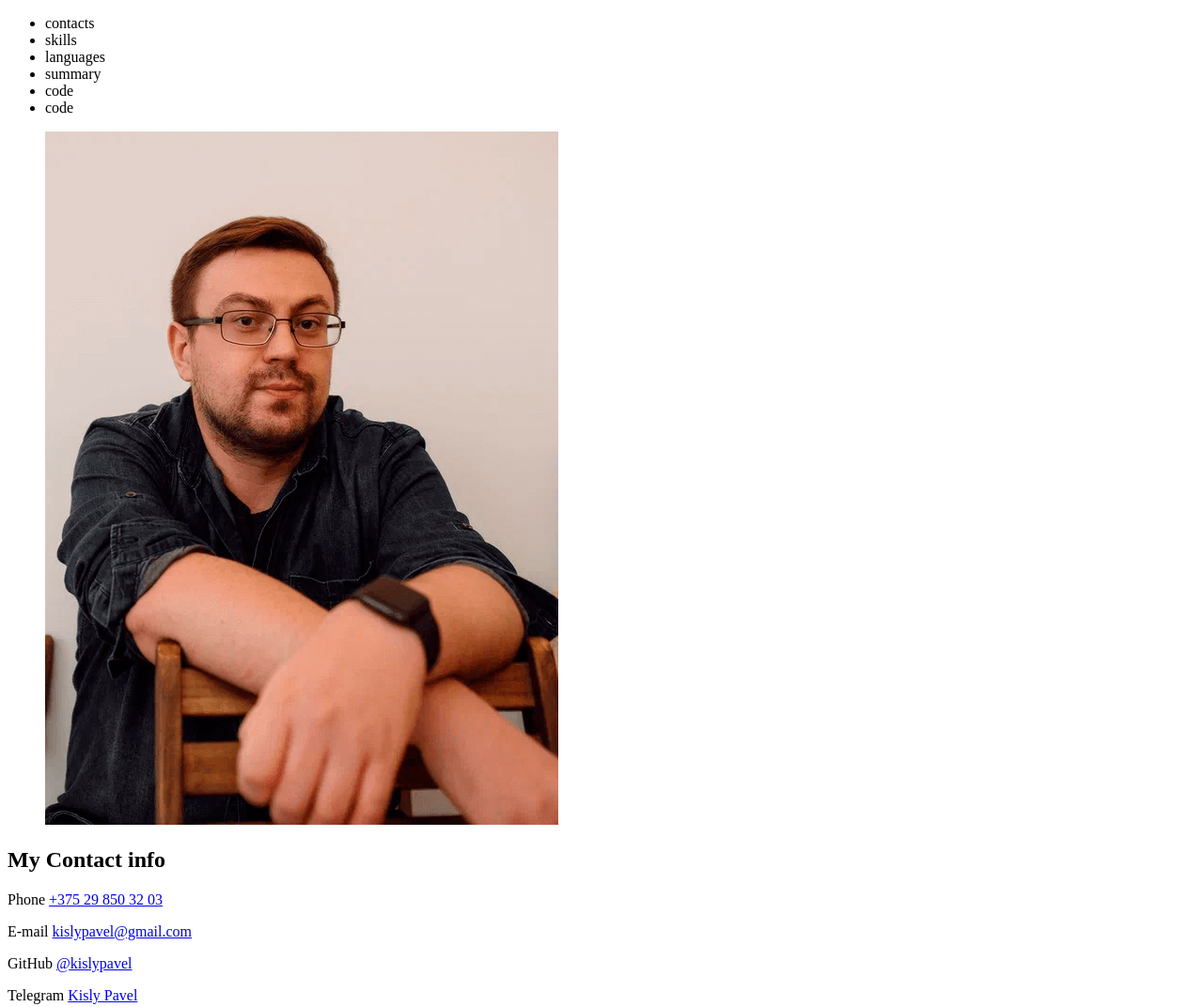
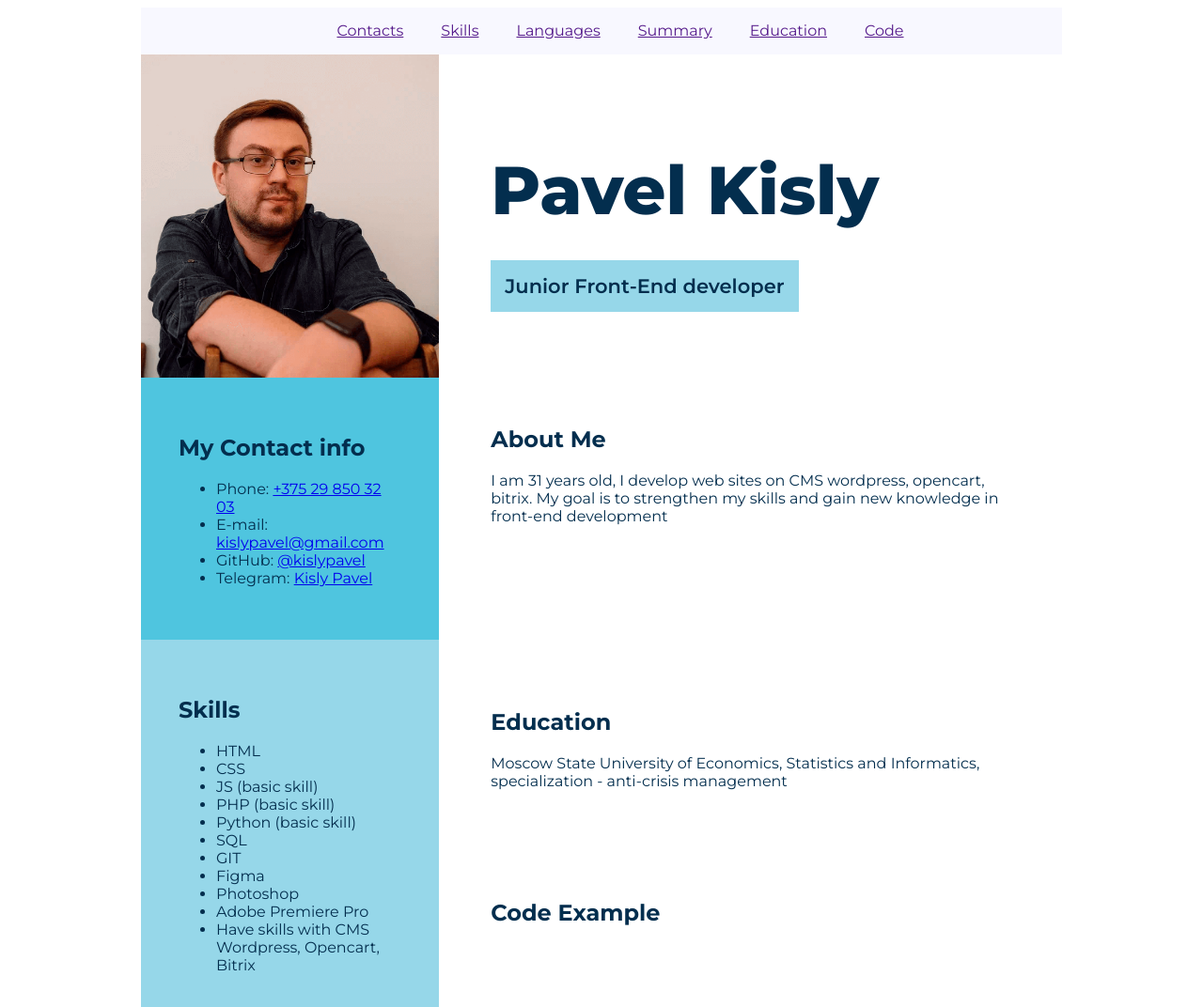
Before and after one commit to kislypavel/rsschool-cv, a plain HTML site: page index.html in a window 1280 px wide. Shown: the top 1072 px of the page at 94% size. Drawn offline with Linux system fonts and the light colour scheme.

Commit message:
feat: styled the page

```diff
--- a/index.html
+++ b/index.html
@@ -14,31 +14,42 @@
     <header class="container">
         <nav class="nav">
             <ul class="nav-list">
-                <li class="nav-item">contacts</li>
-                <li class="nav-item">skills</li>
-                <li class="nav-item">languages</li>
-                <li class="nav-item">summary</li>
-                <li class="nav-item">code</li>
-                <li class="nav-item">code</li>
+                <li class="nav-item">
+                    <a href="" class="nav-link">Contacts</a>
+                </li>
+                <li class="nav-item">
+                    <a href="" class="nav-link">Skills</a>
+                </li>
+                <li class="nav-item"><a href="" class="nav-link">Languages</a>
+                </li>
+                <li class="nav-item">
+                    <a href="" class="nav-link">Summary</a>
+                </li>
+                <li class="nav-item">
+                    <a href="" class="nav-link">Education</a>
+                </li>
+                <li class="nav-item">
+                    <a href="" class="nav-link">Code</a>
+                </li>
             </ul>
         </nav>
     </header>
 
-    <main class="container">
+    <main class="container split">
         <div class="left-block">
-            <section class="profile-photo">
-                <figure>
-                    <img src="my-photo.png" alt="my photo">
-                </figure>
+            <figure class="profile-photo">
+                <img class="my-photo" src="assets/img/my-photo.png" alt="my photo">
+            </figure>
+            <section class="content-wrapper contacts">
+                <h2>My Contact info</h2>
+                <ul>
+                    <li><span>Phone:</span> <a href="tel:+375298503203">+375 29 850 32 03</a></li>
+                    <li><span>E-mail:</span> <a href="mailto:kislypavel@gmail.com">kislypavel@gmail.com</a></li>
+                    <li><span>GitHub:</span> <a href="https://github.com/kislypavel">@kislypavel</a></li>
+                    <li><span>Telegram:</span> <a href="https://t.me/k_polwoker">Kisly Pavel</a></li>
+                </ul>
             </section>
-            <section class="contacts">
-                <h2>My Contact info</h2>
-                <p><span>Phone</span> <a href="tel:+375298503203">+375 29 850 32 03</a></p>
-                <p><span>E-mail</span> <a href="mailto:kislypavel@gmail.com">kislypavel@gmail.com</a></p>
-                <p><span>GitHub</span> <a href="https://github.com/kislypavel">@kislypavel</a></p>
-                <p><span>Telegram</span> <a href="https://t.me/k_polwoker">Kisly Pavel</a></p>
-            </section>
-            <section class="skills">
+            <section class="content-wrapper skills">
                 <h2>Skills</h2>
                 <ul>
                     <li>HTML</li>
@@ -54,30 +65,37 @@
                     <li>Have skills with CMS Wordpress, Opencart, Bitrix</li>
                 </ul>
             </section>
-            <section class="languages">
+            <section class="content-wrapper languages">
                 <h2>Languages</h2>
-                <p>English level A1 (Improving my English level at lingualeo.com)</p>
+                <ul>
+                    <li>English level A1 (Improving my English level at lingualeo.com)</li>
+                </ul>
             </section>
         </div>
         <div class="right-block">
-            <section class="profile-name">
-                <h1>Pavel Kisly</h1>
+            <section class="content-wrapper profile-name">
+                <h1 class="title">Pavel Kisly</h1>
+                <p class="position">Junior Front-End developer</p>
             </section>
-            <section class="summary">
+            <section class="content-wrapper summary">
                 <h2>About Me</h2>
                 <p>I am 31 years old, I develop web sites on CMS wordpress, opencart, bitrix. My goal is to strengthen my skills and gain new knowledge in front-end development</p>
             </section>
-            <section class="courses"></section>
-            <section class="education">
+            <section class="content-wrapper courses"></section>
+            <section class="content-wrapper education">
                 <h2>Education</h2>
                 <p>Moscow State University of Economics, Statistics and Informatics, specialization - anti-crisis management</p>
             </section>
-            <section class="code">
+            <section class="content-wrapper code">
                 <h2>Code Example</h2>
             </section>
         </div>
     </main>
 
-    <footer class="container"></footer>
+    <footer class="container footer">
+        <a href="https://rs.school/js-stage0/" ><img class="rs-logo" src="assets/img/rs_school_js.svg" alt="rs logo"> </a>
+        <a href="https://github.com/kislypavel/" class="github-logo">My GitHub</a>
+        <p>2022</p>
+    </footer>
 </body>
 </html>
--- a/style.css
+++ b/style.css
@@ -1,7 +1,117 @@
 * {
     box-sizing: border-box;
 }
+
+html {
+    scroll-behavior: smooth;
+}
+
+body {
+    font-family: "Montserrat", Arial, sans-serif;
+    font-size: 16px;
+    color: #032e4e;
+}
+
 .container {
-    max-width: 1280px;
+    max-width: 980px;
     margin: 0 auto;
 }
+
+.nav-list {
+    display: flex;
+    justify-content: center;
+    align-items: center;
+    background-color: rgb(248 248 255);
+}
+
+.nav-list {
+    list-style: none;
+    margin: 0;
+}
+
+.nav-link {
+    padding: 0 20px;
+    line-height: 50px;
+}
+
+.container.split {
+    display: flex;
+}
+
+.left-block {
+    width: 480px;
+}
+
+.right-block {
+    margin-left: 15px;
+    width: 100%;
+}
+
+.my-photo {
+    width: 100%;
+    display: block;
+}
+
+.profile-photo {
+    margin: 0;
+}
+
+.content-wrapper {
+    padding: 40px;
+}
+.contacts {
+    background-color: rgb(79, 197, 223);
+}
+
+.skills {
+    background-color: rgb(150, 215, 233);
+}
+
+.languages {
+    background-color: rgb(204, 234, 242);
+}
+h1.title {
+    font-size: 72px;
+    font-weight: 800;
+    margin-bottom: 10px;
+}
+
+.position {
+    background-color: rgb(150, 215, 233);
+    padding: 15px;
+    display: inline-block;
+    font-size: 21px;
+    font-weight: 600;
+}
+
+.footer {
+    background-color: rgb(248 248 255);
+    padding: 20px;
+}
+
+.github-logo {
+    position: relative;
+    padding-left: 50px;
+}
+.github-logo::before {
+    position: absolute;
+    content: "";
+    left: 0;
+    bottom: 0px;
+    top: -5;
+    width: 30px;
+    height: 30px;
+    background-image: url(assets/img/github-logo.svg);
+    background-repeat: no-repeat;
+    background-position: 0 0;
+}
+
+.rs-logo {
+    width: 112px;
+}
+
+.footer {
+    display: flex;
+    align-items: center;
+    justify-content: space-between;
+}
```
Also changed, not shown: assets/img/github-logo.svg (added), assets/img/my-photo.png (added), assets/img/rs_school_js.svg (added), my-photo.png (deleted).
